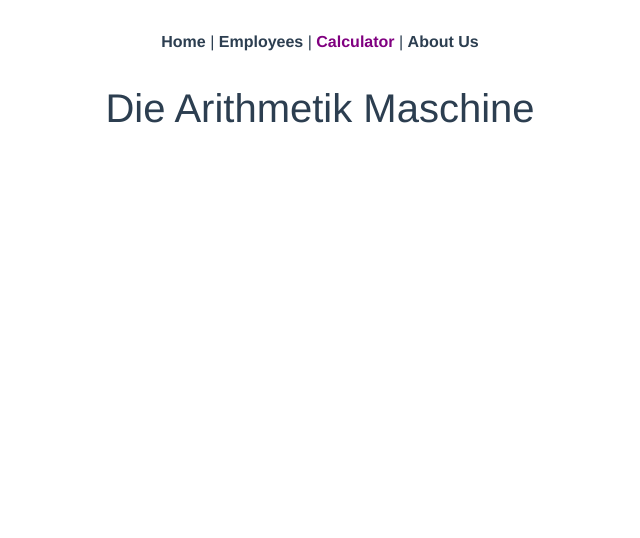
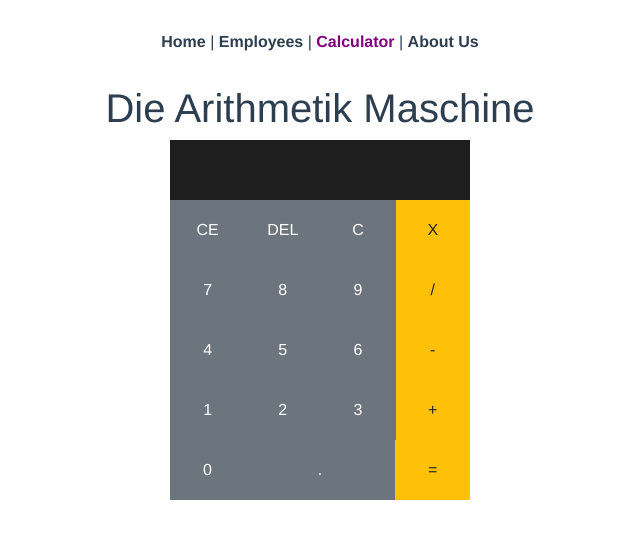
Before and after one commit to ReduxLX/V-Company-Dashboard, a Vue app: page /calculator in a window 1280 px wide. Shown: the top 538 px of the page, without its empty margins (320-960 px from the left). Built offline with nearby package versions, Linux system fonts and the light colour scheme.

Commit message:
Implemented Calculator UI + Styling.

```diff
--- a/src/views/Calculator.vue
+++ b/src/views/Calculator.vue
@@ -1,10 +1,75 @@
 <template>
   <div>
     <h1>Die Arithmetik Maschine</h1>
+    <div class="calculator">
+      <input type="text" class="calculator-screen" disabled />
+      <div class="calculator-row">
+        <b-button class="calculator-button" squared>CE</b-button>
+        <b-button class="calculator-button" squared>DEL</b-button>
+        <b-button class="calculator-button" squared>C</b-button>
+        <b-button class="calculator-opbutton" variant="warning" squared>X</b-button>
+      </div>
+      <div class="calculator-row">
+        <b-button class="calculator-button" squared>7</b-button>
+        <b-button class="calculator-button" squared>8</b-button>
+        <b-button class="calculator-button" squared>9</b-button>
+        <b-button class="calculator-opbutton" variant="warning" squared>/</b-button>
+      </div>
+      <div class="calculator-row">
+        <b-button class="calculator-button" squared>4</b-button>
+        <b-button class="calculator-button" squared>5</b-button>
+        <b-button class="calculator-button" squared>6</b-button>
+        <b-button class="calculator-opbutton" variant="warning" squared>-</b-button>
+      </div>
+      <div class="calculator-row">
+        <b-button class="calculator-button" squared>1</b-button>
+        <b-button class="calculator-button" squared>2</b-button>
+        <b-button class="calculator-button" squared>3</b-button>
+        <b-button class="calculator-opbutton" variant="warning" squared>+</b-button>
+      </div>
+      <div class="calculator-row">
+        <b-button class="calculator-button" squared>0</b-button>
+        <b-button class="calculator-wide-button" squared>.</b-button>
+        <b-button class="calculator-button" variant="warning" squared>=</b-button>
+      </div>
+    </div>
   </div>
+  <!-- Calculator -->
 </template>
 
 <script>
 // import { mapState } from "vuex";
 export default {};
 </script>
+
+<style scoped>
+.calculator {
+  width: 300px;
+  margin: 0 auto;
+  text-align: center;
+}
+.calculator-screen {
+  height: 60px;
+  width: 100%;
+  background: #1e1e1e;
+  border: none;
+  text-align: right;
+}
+.calculator-row {
+  display: flex;
+}
+.calculator-button {
+  width: 100px;
+  height: 60px;
+}
+.calculator-opbutton {
+  width: 100px;
+  height: 60px;
+  border: none;
+}
+
+.calculator-wide-button {
+  width: 215px;
+  height: 60px;
+}
+</style>
```
